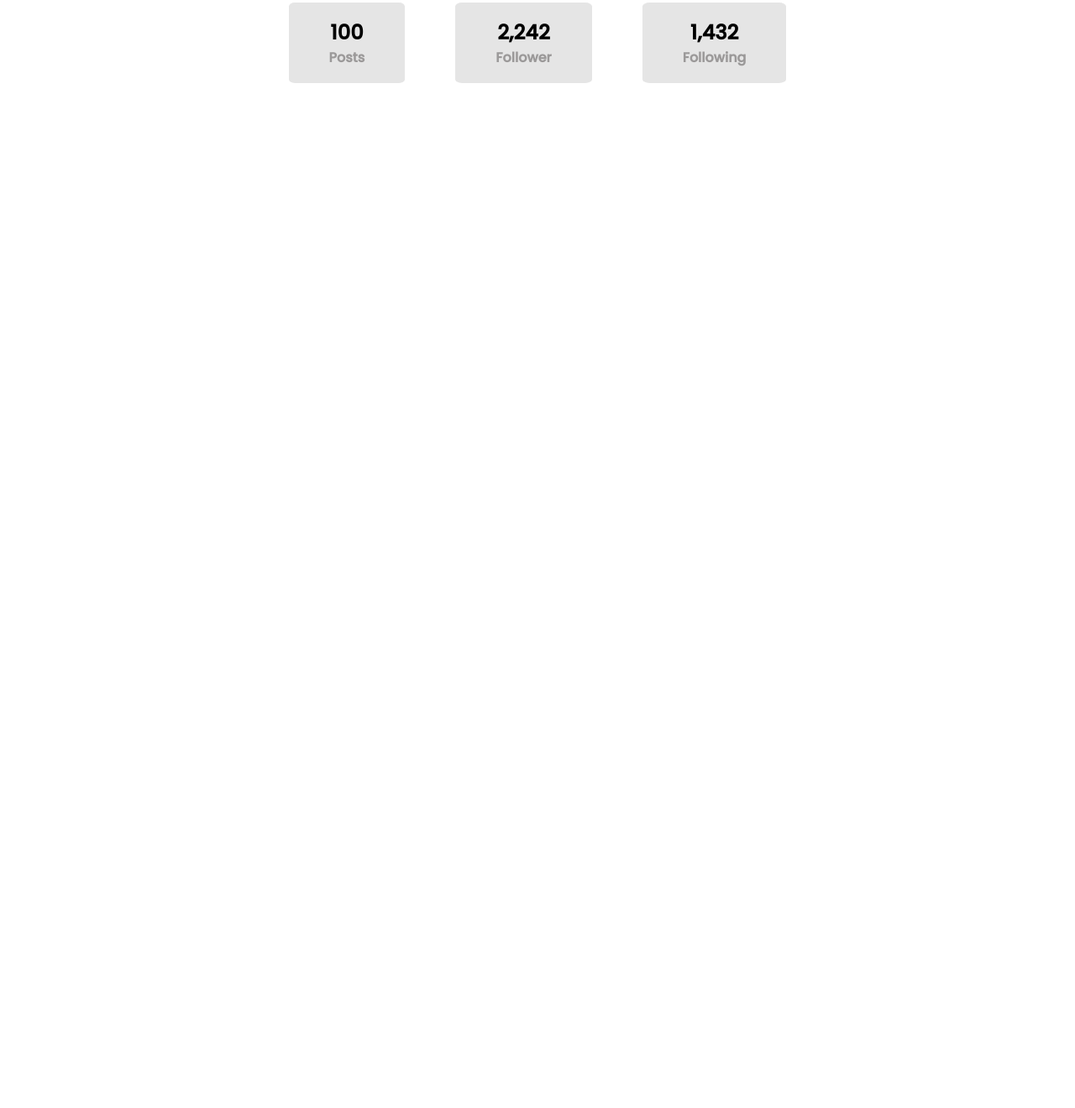
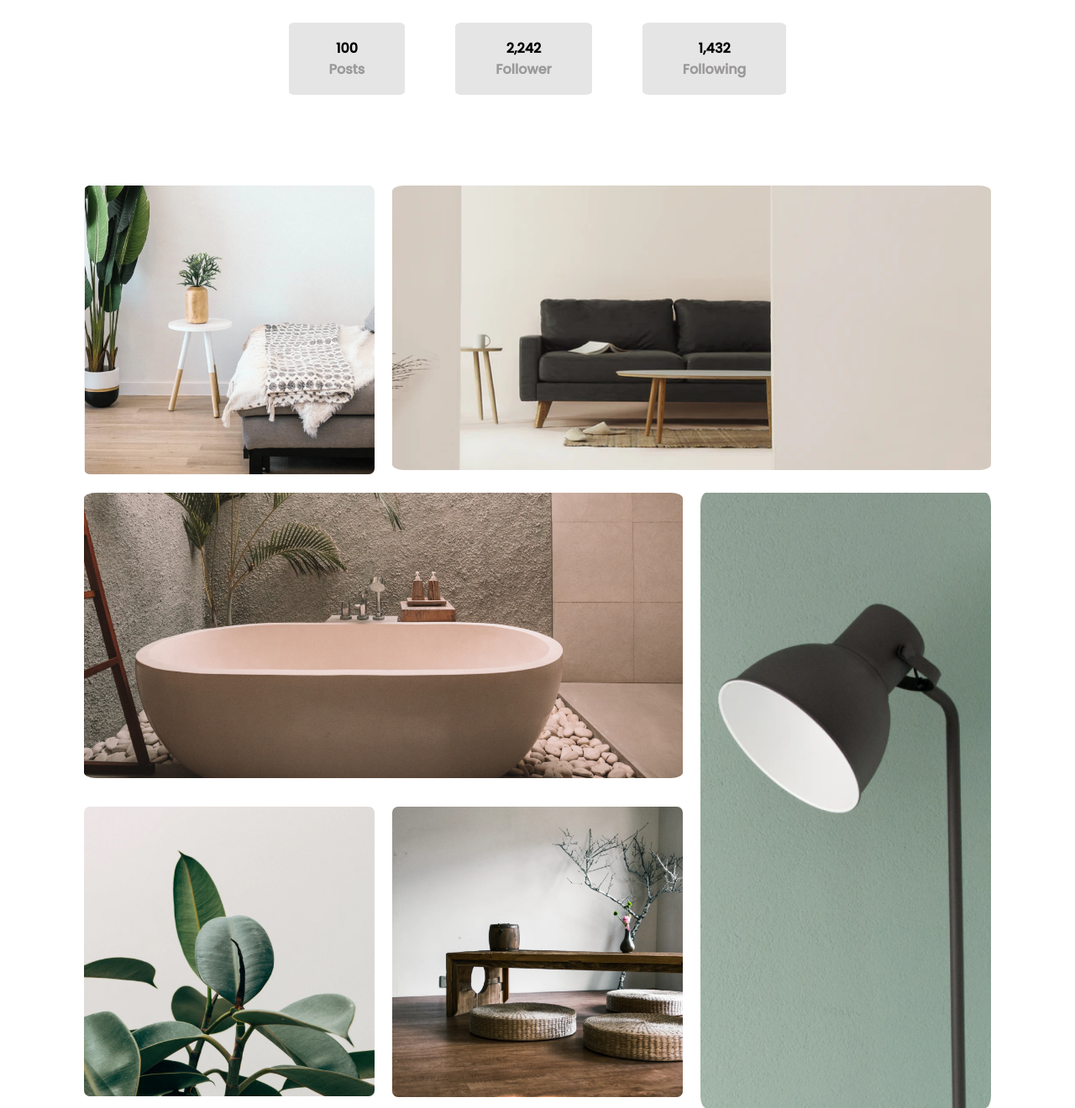
Before and after one commit to sakibhossainwd/my-gallery-master-dev-cg, a plain HTML site: page index.html in a window 1280 px wide. Shown: the part 413-1733 px from the top of the page at 84% size. Before the commit the page ends 800 px from the top, so only its background shows below. Drawn offline with Linux system fonts and the light colour scheme.

Commit message:
gallary grid added

```diff
--- a/index.html
+++ b/index.html
@@ -32,5 +32,16 @@
             </div>
         </div>
     </header>
+    <!-- gallary part -->
+    <main>
+      <div class="gallary">
+        <img class="item-a" src="./img/photo1.png" alt="">
+        <img class="item-b" src="./img/photo2.png" alt="">
+        <img class="item-c" src="./img/photo3.png" alt="">
+        <img class="item-d" src="./img/photo_4.png" alt="">
+        <img class="item-e" src="./img/photo5.png" alt="">
+        <img class="item-f" src="./img/photo6.png" alt="">
+      </div>
+    </main>
 </body>
 </html>
--- a/style.css
+++ b/style.css
@@ -22,16 +22,48 @@ p{
 }
 /* network */
 .network{
-    margin-top: 3%;
+    margin-top: 5%;
     display: flex;
     justify-content: center;
     gap: 5%;
+}
+.count h2{
+    font-size: 2vh;
 }
 .count{
     background-color: #e5e5e5;
     padding: 1.5% 4%;
     border-radius: 5%;
 }
+
+/* main part */
+main{
+  width: 90%;
+  margin: auto;
+}
+.gallary img{
+  width: 100%;
+  border-radius: 2%;
+}
+.item-b{
+  grid-column-start: 2;
+  grid-column-end: 4;
+}
+.item-d{
+  grid-row: span 2;
+}
+.item-c{
+  grid-column-start: 1;
+  grid-column-end: 3;
+}
+.gallary{
+    margin-top: 10%;
+    display: grid;
+    gap: 2%;
+    grid-template-columns: repeat(3, 1fr);
+}
+
+
 @media only screen and (max-width: 576px){
     .user img{
     width: 40%;
```
